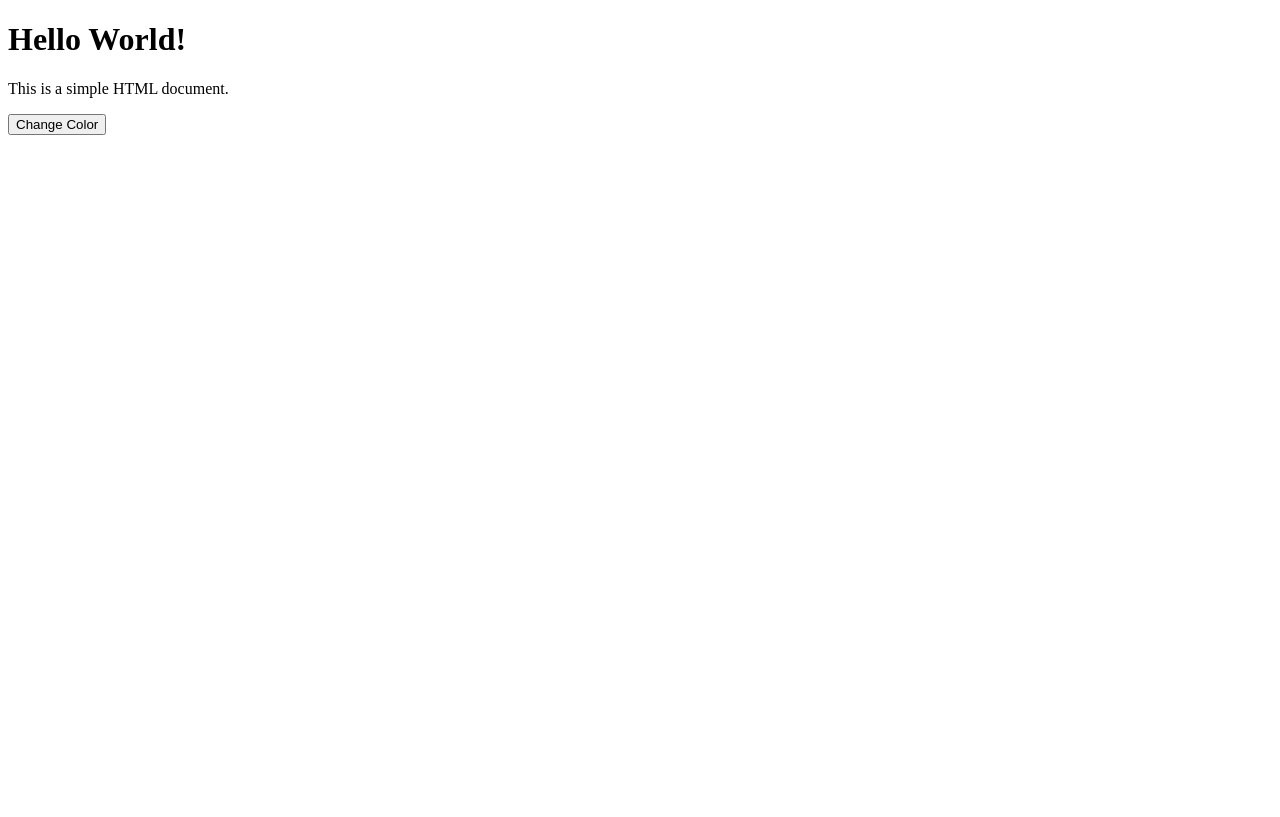
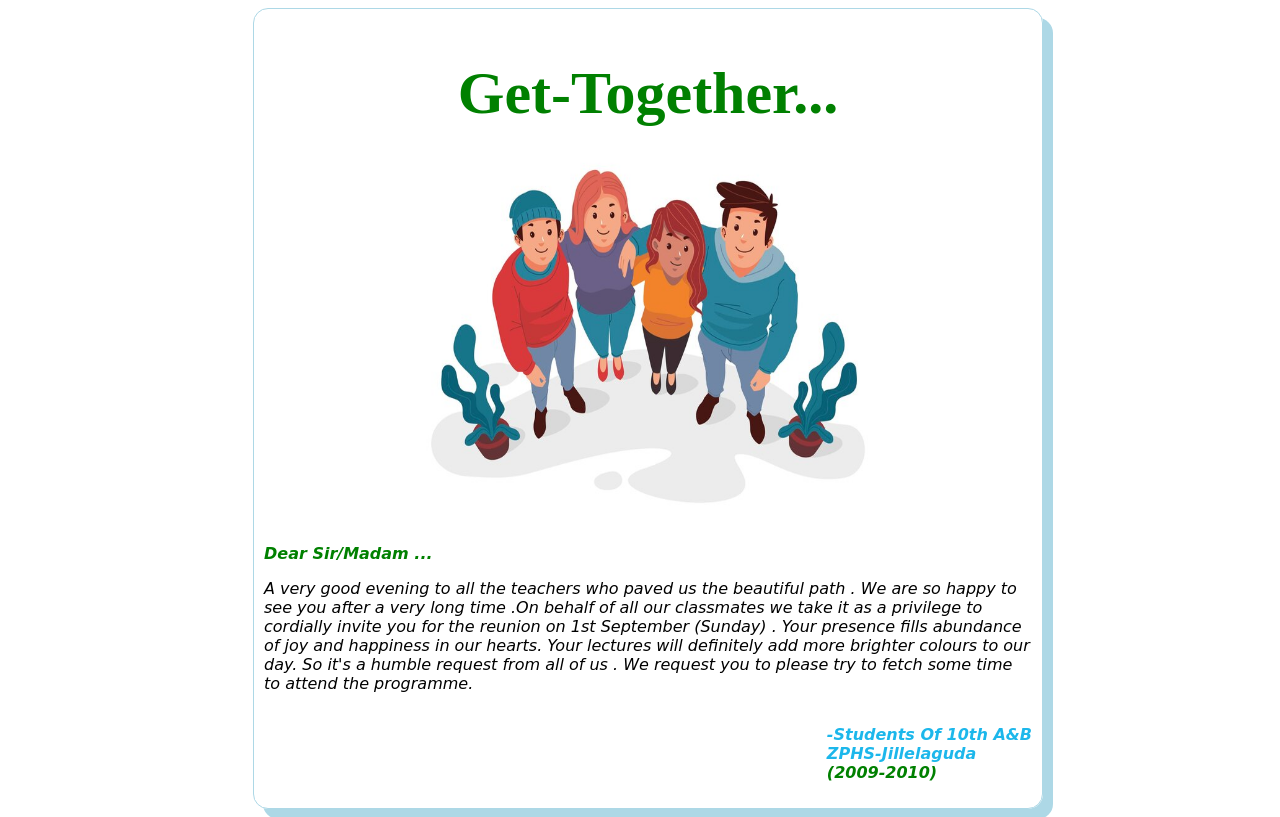
Before and after one commit to samsonkaleti/My_new_project, a plain HTML site: page index.html in a window 1280 px wide. Drawn offline with Linux system fonts and the light colour scheme; a web font is replaced by a local one.

Commit message:
adding image

```diff
--- a/index.css
+++ b/index.css
@@ -1,3 +1,102 @@
-.div{
-    color: red;
+
+
+.main-container {
+    display: flex;
+    flex-direction: column;
+    justify-content: center;
+    align-items: center;
+    min-height:100vh;
+    min-width:100vw;
+    background-size:cover;
+
 }
+
+.card{
+
+    display: flex;
+    flex-direction: column;
+    justify-content: center;
+    align-items: center;
+    width: 60vw;
+    height: 100%;
+    box-shadow: 10px 10px lightblue;
+    border:1px solid lightblue ;
+    border-radius: 15px;
+   padding: 10px;
+
+}
+.heading{
+    color: green;
+    font-family: Qwitcher Grypen;
+    font-size: 60px;
+    font-weight: 800;
+    margin-bottom: 0px;
+    text-align: center;
+}
+.qwitcher-grypen-regular {
+    font-family: "Qwitcher Grypen", cursive;
+    font-weight: 400;
+    font-style: normal;
+  }
+
+  .qwitcher-grypen-bold {
+    font-family: "Qwitcher Grypen", cursive;
+    font-weight: 700;
+    font-style: normal;
+  }
+
+
+.image{
+    width: 40vw;
+    height: 50vh;
+    margin-bottom: 0px;
+}
+/* background-image: url(); */
+
+
+.header {
+    background: #007bff;
+    color: white;
+    padding: 10px;
+    border-radius: 8px 8px 8px 8px;
+    font-size: 24px;
+    font-weight: bold;
+}
+.para-content{
+
+
+
+}
+.Dear{
+    color: green;
+    font-weight: 900;
+    font-family: cursive;
+font-style: italic;
+}
+.date{
+    color:green;
+}
+
+
+.para {
+    font-family: cursive;
+    font-style: italic;
+    color: black;
+    margin-top: 0px;
+
+
+}
+
+.footer{
+    display: flex;
+    justify-content: end;
+
+
+}
+
+.footer>p{
+    font-family: cursive;
+    font-style: italic;
+    color: rgb(28, 183, 235);
+    font-weight: 800;
+}
--- a/index.html
+++ b/index.html
@@ -3,14 +3,38 @@
 <head>
     <meta charset="UTF-8">
     <meta name="viewport" content="width=device-width, initial-scale=1.0">
-    <title>Document</title>
+    <title>get-together</title>
+    <link rel="preconnect" href="https://fonts.googleapis.com">
+<link rel="preconnect" href="https://fonts.gstatic.com" crossorigin>
+<link href="https://fonts.googleapis.com/css2?family=Qwitcher+Grypen:wght@400;700&display=swap" rel="stylesheet">
     <link rel="stylesheet" href="index.css">
 </head>
 <body>
-    <div class="">
-        <h1>Hello World!</h1>
-        <p>This is a simple HTML document.</p>
-        <button>Change Color</button>
+    <div class="main-container">
+        <div class="card">
+
+                <h1 class="heading">Get-Together...</h1>
+                <img class="image" src="friends.jpg" alt="image" srcset="">
+                <div class="para-content">
+                    <p class="Dear">Dear Sir/Madam ... </p>
+                    <p class="para">
+                         A very good evening to all the teachers who paved us the beautiful path .
+                         We are so happy to see you after a very long time .On behalf of all our classmates we take it as a privilege to cordially invite you for the reunion on 1st September (Sunday) .
+                         Your presence fills abundance of joy and happiness in our hearts. Your lectures will definitely add  more brighter colours to our day.
+                         So it's a humble request from all of us . We request you to please try to fetch some time to attend the programme.
+                         </p>
+
+                         <div class="footer">
+                            <p>-Students Of 10th A&B <br>
+                                ZPHS-Jillelaguda <br>
+                                <span class="Dear">(2009-2010)</span>
+                            </p>
+                         </div>
+                </div>
+
+
+        </div>
+
     </div>
 </body>
 </html>
```
Also changed, not shown: friends.jpg (added).
